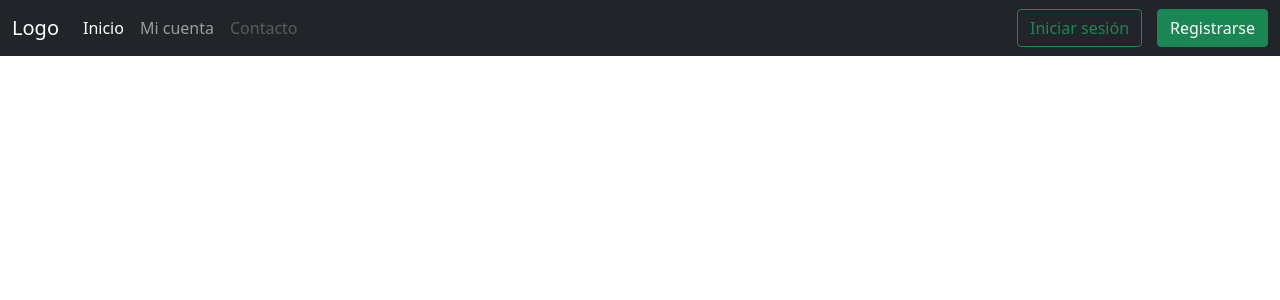
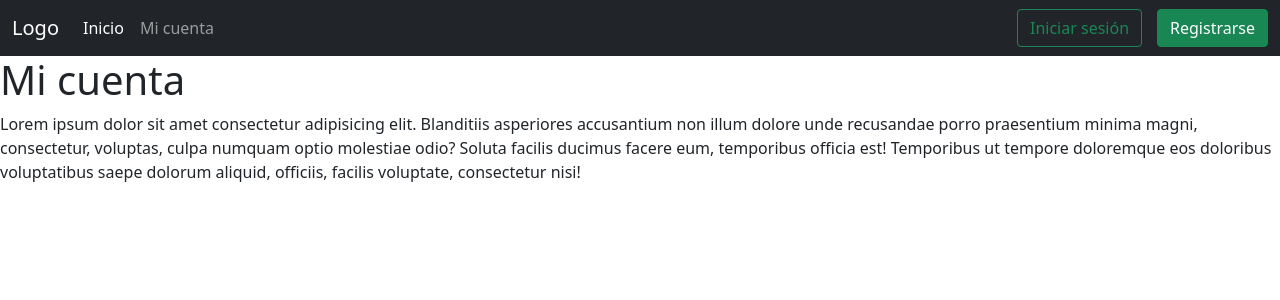
Before and after one commit to camaviga11/OinkApp, an Angular app in the folder FrontOinkApp/: page /micuenta in a window 1280 px wide. Before the commit this address led to /. Shown: the top 300 px of the page. Built offline with nearby package versions, Linux system fonts and the light colour scheme.

Commit message:
Impementado el routing de la pagina

```diff
--- a/FrontOinkApp/src/app/app.component.html
+++ b/FrontOinkApp/src/app/app.component.html
@@ -1,20 +1,17 @@
 <!--BARRA DE NAVEGACION-->
 <nav class="navbar navbar-expand-lg navbar-light bg-light navbar-dark bg-dark">
   <div class="container-fluid">
-    <a class="navbar-brand" href="#">Logo</a>
+    <a class="navbar-brand" href="">Logo</a>
     <button class="navbar-toggler" type="button" data-bs-toggle="collapse" data-bs-target="#navbarSupportedContent" aria-controls="navbarSupportedContent" aria-expanded="false" aria-label="Toggle navigation">
       <span class="navbar-toggler-icon"></span>
     </button>
     <div class="collapse navbar-collapse" id="navbarSupportedContent">
       <ul class="navbar-nav me-auto mb-2 mb-lg-0">
         <li class="nav-item">
-          <a class="nav-link active" aria-current="page" href="#">Inicio</a>
+          <a class="nav-link active" aria-current="page" href="">Inicio</a>
         </li>
         <li class="nav-item">
-          <a class="nav-link" href="#">Mi cuenta</a>
-        </li>
-        <li class="nav-item">
-          <a class="nav-link disabled">Contacto</a>
+          <a class="nav-link" href="/micuenta">Mi cuenta</a>
         </li>
       </ul>
       <form class="d-flex">
@@ -24,7 +21,8 @@
     </div>
   </div>
 </nav>
-
+<!--ENRUTAMIENTO-->
+<router-outlet></router-outlet>
 
 <!--BASURERO-->
         <!--li class="nav-item dropdown">
--- a/FrontOinkApp/src/app/app.module.ts
+++ b/FrontOinkApp/src/app/app.module.ts
@@ -1,3 +1,4 @@
+import { RouterModule, Routes } from '@angular/router';
 import { NgModule } from '@angular/core';
 import { BrowserModule } from '@angular/platform-browser';
 
@@ -6,6 +7,10 @@ import { AppComponent } from './app.component';
 import { InicioComponent } from './inicio/inicio.component';
 import { MiCuentaComponent } from './mi-cuenta/mi-cuenta.component';
 
+const routesApp:Routes=[
+  {path:'', component:InicioComponent},
+  {path:'micuenta',component:MiCuentaComponent}
+];
 @NgModule({
   declarations: [
     AppComponent,
@@ -14,7 +19,8 @@ import { MiCuentaComponent } from './mi-cuenta/mi-cuenta.component';
   ],
   imports: [
     BrowserModule,
-    AppRoutingModule
+    AppRoutingModule,
+    RouterModule.forRoot(routesApp)
   ],
   providers: [],
   bootstrap: [AppComponent]
--- a/FrontOinkApp/src/app/inicio/inicio.component.html
+++ b/FrontOinkApp/src/app/inicio/inicio.component.html
@@ -1 +1,2 @@
-<p>inicio works!</p>
+<h1>Inicio</h1>
+<p>Lorem ipsum dolor sit amet consectetur adipisicing elit. Voluptas expedita quaerat dolor non aut enim optio assumenda fugiat odio ad.</p>
--- a/FrontOinkApp/src/app/mi-cuenta/mi-cuenta.component.html
+++ b/FrontOinkApp/src/app/mi-cuenta/mi-cuenta.component.html
@@ -1 +1,2 @@
-<p>mi-cuenta works!</p>
+<h1>Mi cuenta</h1>
+<p>Lorem ipsum dolor sit amet consectetur adipisicing elit. Blanditiis asperiores accusantium non illum dolore unde recusandae porro praesentium minima magni, consectetur, voluptas, culpa numquam optio molestiae odio? Soluta facilis ducimus facere eum, temporibus officia est! Temporibus ut tempore doloremque eos doloribus voluptatibus saepe dolorum aliquid, officiis, facilis voluptate, consectetur nisi!</p>
```
